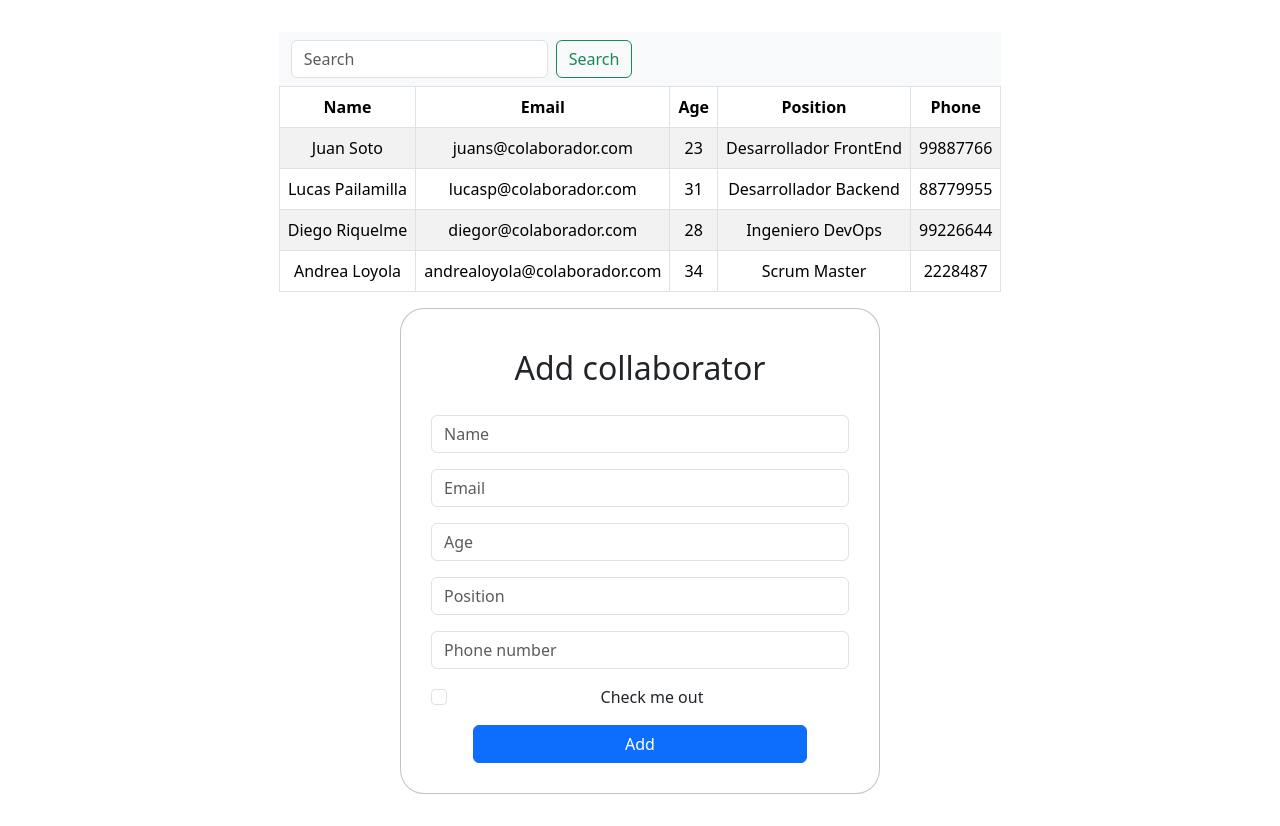
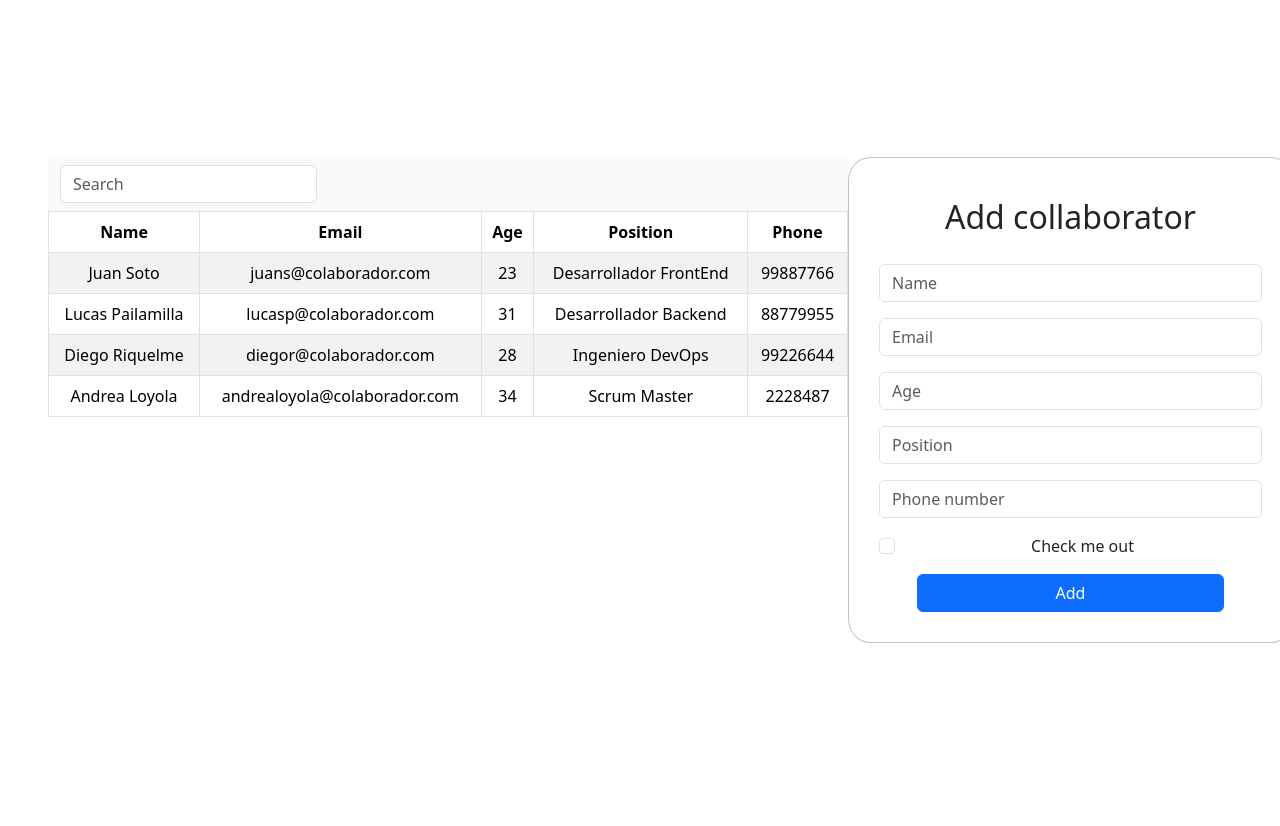
Before and after one commit to Alex-tremo5/BaseDatos, a React (Vite) app: page / in a window 1280 px wide. After the commit the page ends 800 px from the top, so only its background shows below. Built offline with nearby package versions, Linux system fonts and the light colour scheme.

Commit message:
style fixes

```diff
--- a/src/App.css
+++ b/src/App.css
@@ -1,8 +1,8 @@
 #root {
-  max-width: 1280px;
-  margin: 0 auto;
-  padding: 2rem;
+  width: 100%;
+  margin: 3rem;
   text-align: center;
+  display: flex;
 }
 
 .logo {
@@ -53,13 +53,19 @@
   color: #888;
 }
 
+.container {
+  display: flex;
+justify-content: space-between;
+}
+
 .registro {
   border: solid 1px rgb(195, 195, 195);
   border-radius: 5%;
   margin: auto;
+  margin-right: 0;
   background-color: white;
   padding: 30px;
-  width: 30rem;
+  width: 445px;
 }
 
 .registro h2 {
@@ -71,3 +77,7 @@
 #addButton {
   width: 80%;
 }
+
+.tablita {
+  min-width: 800px;
+}
--- a/src/App.jsx
+++ b/src/App.jsx
@@ -7,7 +7,9 @@
 function App() {
   return (
     <>
+      <div>
       <NavBar collaboratorsList = {bdCollaborators}/>
+      </div>
       <FormCollaborator/>
     </>
   )
--- a/src/components/Browser.jsx
+++ b/src/components/Browser.jsx
@@ -21,10 +21,18 @@
   );
 
   function searchList() {
-    console.log ('hola')
+    if (filteredCollab.length === 0) {
+      return (
+        <div>
+           <CollaboratorsList collaboratorsList = {filteredCollab}/>
+          <h4>No collaborator found</h4>
+        </div>
+      )
+    } else {
   	return (
       <CollaboratorsList collaboratorsList = {filteredCollab}/>
     )
+  }
 	  }
 
 
@@ -34,7 +42,6 @@
   <div className="container-fluid">
     <form className="d-flex" role="search">
       <input className="form-control me-2" type="search" placeholder="Search" aria-label="Search" value={search} onChange={searcher}/>
-      <button className="btn btn-outline-success" type="submit">Search</button>
     </form>
   </div>
     </nav>
--- a/src/components/List.jsx
+++ b/src/components/List.jsx
@@ -4,7 +4,7 @@
     console.log(collaboratorsList)
     return (
         <>
-        <Table striped bordered hover>
+        <Table striped bordered hover className='tablita'>
             <thead>
                 <tr>
                     <th>Name</th>
```
